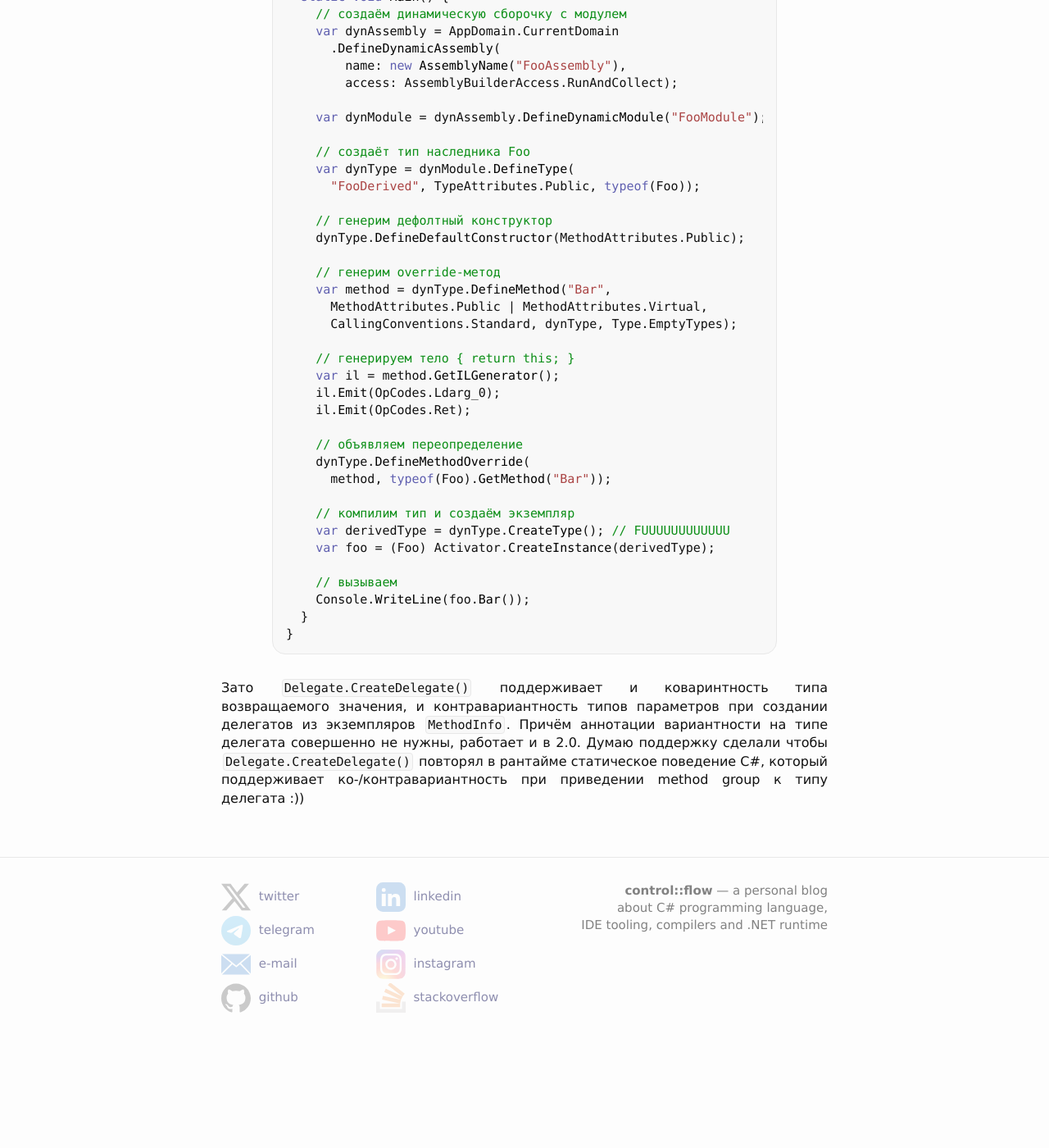
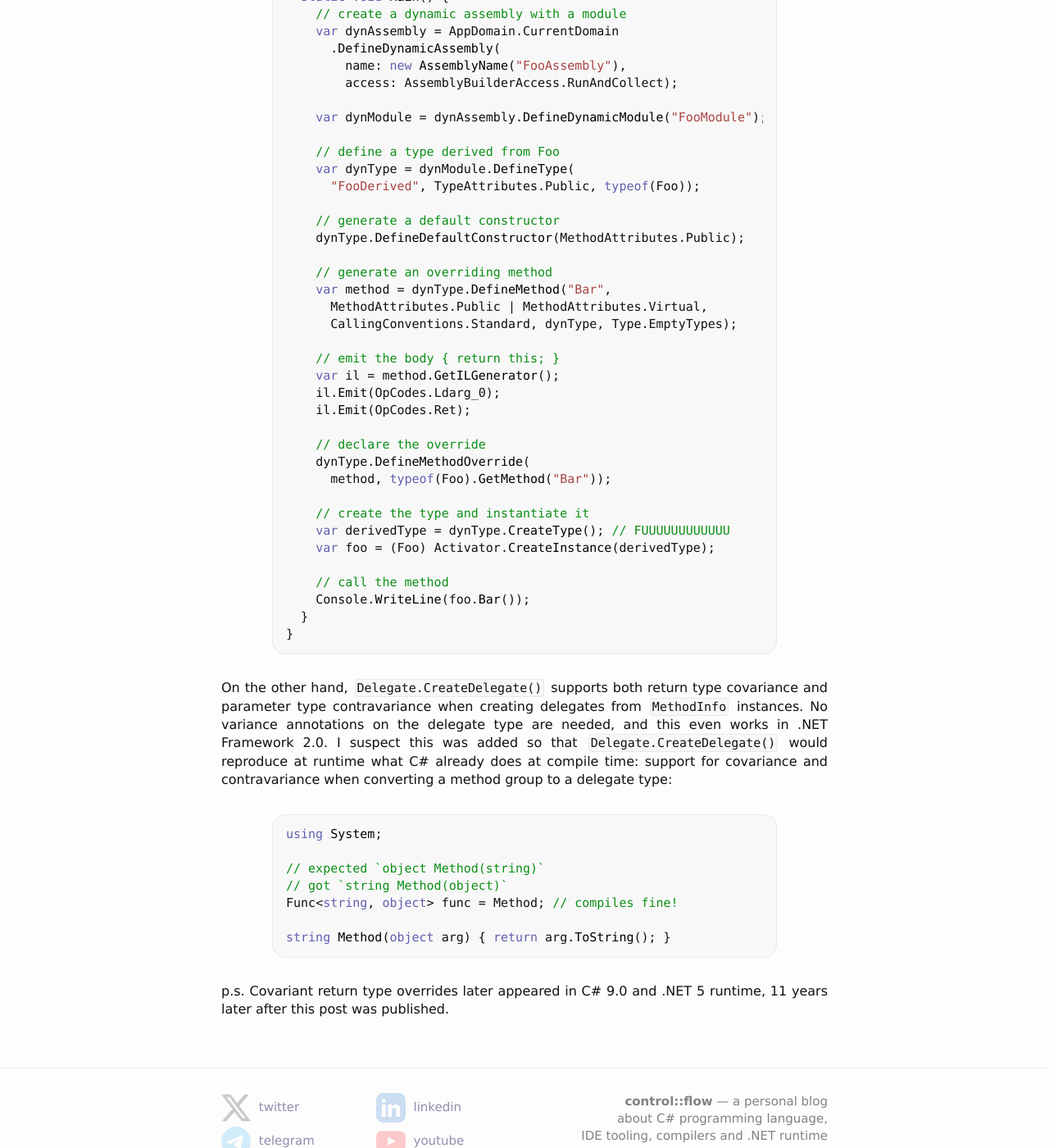
Before and after one commit to controlflow/controlflow.github.io, a Jekyll site: the page built from _posts/2010-10-01-clr-return-type-covariance.markdown, in a window 1280 px wide and 1400 px high, scrolled down 496 px. Shown: the whole window at 82% size. Built offline with Jekyll 4.4.1, drawn with Linux system fonts in a browser that asks for light colours; comment, search, counter and statistics services are not loaded; before the commit the page ends 1806 px from its top, so only the background shows below that; some of the changed text lies outside the part shown.

Commit message:
Translate iterator and return type covariance posts into English

````diff
--- a/_posts/2010-10-01-clr-return-type-covariance.markdown
+++ b/_posts/2010-10-01-clr-return-type-covariance.markdown
@@ -1,11 +1,11 @@
 ---
 layout: post
-title: "CLR и return type covariance"
+title: "The CLR and Return Type Covariance"
 date: 2010-10-01 13:25:31
 author: Aleksandr Shvedov
 tags: csharp covariance override
 ---
-До сегоднешнего дня я почему-то был уверен, что runtime CLR поддерживает ковариантность типа возвращаемого значения при переопределении виртуальных методов, просто в C# эту мелоч никак не засунут… Оказалось, что нет, не поддерживает и требует точного совпадения типов, пруф:
+Until today, for some reason, I was convinced that the CLR supported return type covariance when overriding virtual methods, and that C# just hadn't gotten around to adding this little feature... Turns out the .NET Framework runtime doesn't support it either: the return types have to match exactly. Here's the proof:
 
 ```c#
 using System;
@@ -16,7 +16,7 @@ public abstract class Foo {
   public abstract Foo Bar();
 
   static void Main() {
-    // создаём динамическую сборочку с модулем
+    // create a dynamic assembly with a module
     var dynAssembly = AppDomain.CurrentDomain
       .DefineDynamicAssembly(
         name: new AssemblyName("FooAssembly"),
@@ -24,35 +24,47 @@ public abstract class Foo {
 
     var dynModule = dynAssembly.DefineDynamicModule("FooModule");
 
-    // создаёт тип наследника Foo
+    // define a type derived from Foo
     var dynType = dynModule.DefineType(
       "FooDerived", TypeAttributes.Public, typeof(Foo));
 
-    // генерим дефолтный конструктор
+    // generate a default constructor
     dynType.DefineDefaultConstructor(MethodAttributes.Public);
 
-    // генерим override-метод
+    // generate an overriding method
     var method = dynType.DefineMethod("Bar",
       MethodAttributes.Public | MethodAttributes.Virtual,
       CallingConventions.Standard, dynType, Type.EmptyTypes);
 
-    // генерируем тело { return this; }
+    // emit the body { return this; }
     var il = method.GetILGenerator();
     il.Emit(OpCodes.Ldarg_0);
     il.Emit(OpCodes.Ret);
 
-    // объявляем переопределение
+    // declare the override
     dynType.DefineMethodOverride(
       method, typeof(Foo).GetMethod("Bar"));
 
-    // компилим тип и создаём экземпляр
+    // create the type and instantiate it
     var derivedType = dynType.CreateType(); // FUUUUUUUUUUUU
     var foo = (Foo) Activator.CreateInstance(derivedType);
 
-    // вызываем
+    // call the method
     Console.WriteLine(foo.Bar());
   }
 }
 ```
 
-Зато `Delegate.CreateDelegate()` поддерживает и коваринтность типа возвращаемого значения, и контравариантность типов параметров при создании делегатов из экземпляров `MethodInfo`. Причём аннотации вариантности на типе делегата совершенно не нужны, работает и в 2.0. Думаю поддержку сделали чтобы `Delegate.CreateDelegate()` повторял в рантайме статическое поведение C#, который поддерживает ко-/контравариантность при приведении method group к типу делегата :))
+On the other hand, `Delegate.CreateDelegate()` supports both return type covariance and parameter type contravariance when creating delegates from `MethodInfo` instances. No variance annotations on the delegate type are needed, and this even works in .NET Framework 2.0. I suspect this was added so that `Delegate.CreateDelegate()` would reproduce at runtime what C# already does at compile time: support for covariance and contravariance when converting a method group to a delegate type:
+
+```c#
+using System;
+
+// expected `object Method(string)`
+// got `string Method(object)`
+Func<string, object> func = Method; // compiles fine!
+
+string Method(object arg) { return arg.ToString(); }
+```
+
+p.s. Covariant return type overrides later appeared in C# 9.0 and .NET 5 runtime, 11 years later after this post was published.
````
Also changed, not shown: _posts/2010-09-25-c-yield-return-part-2.markdown (+6 -6 lines).
